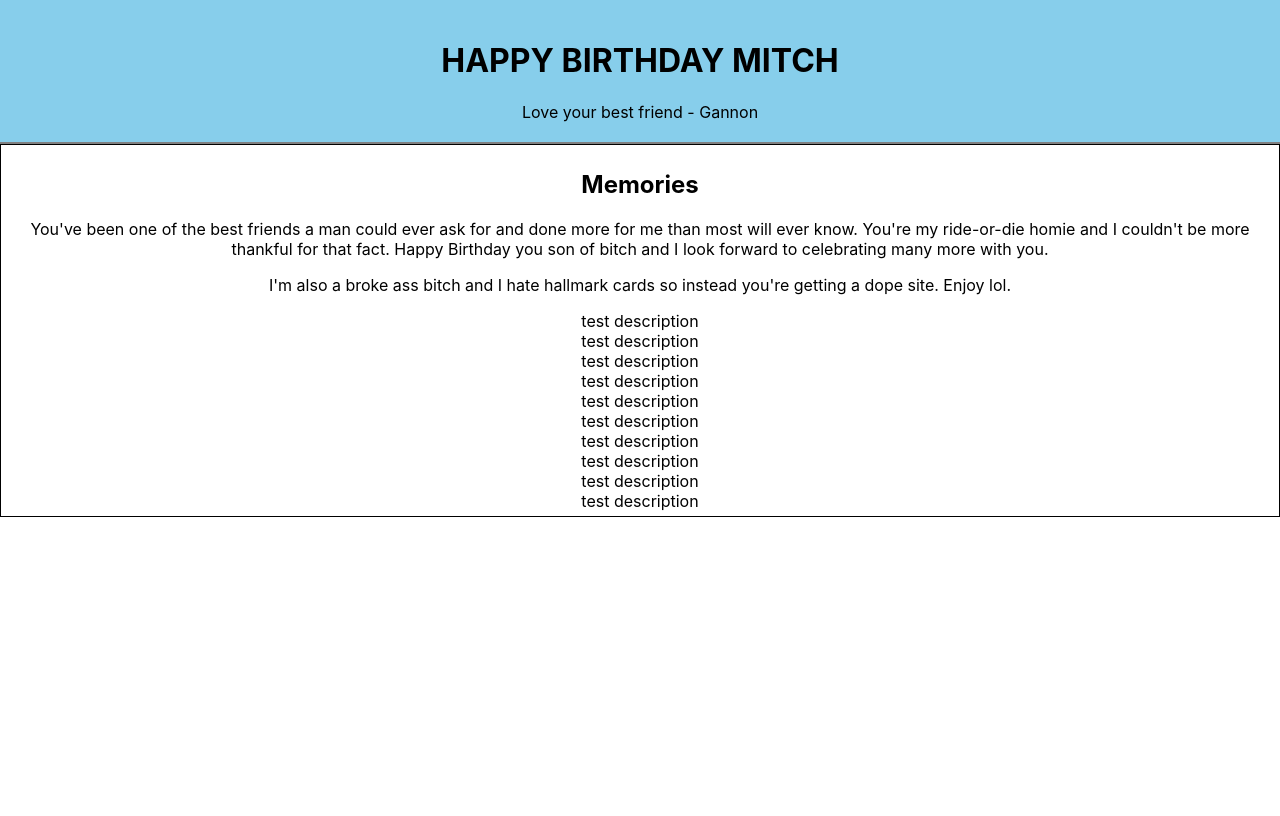
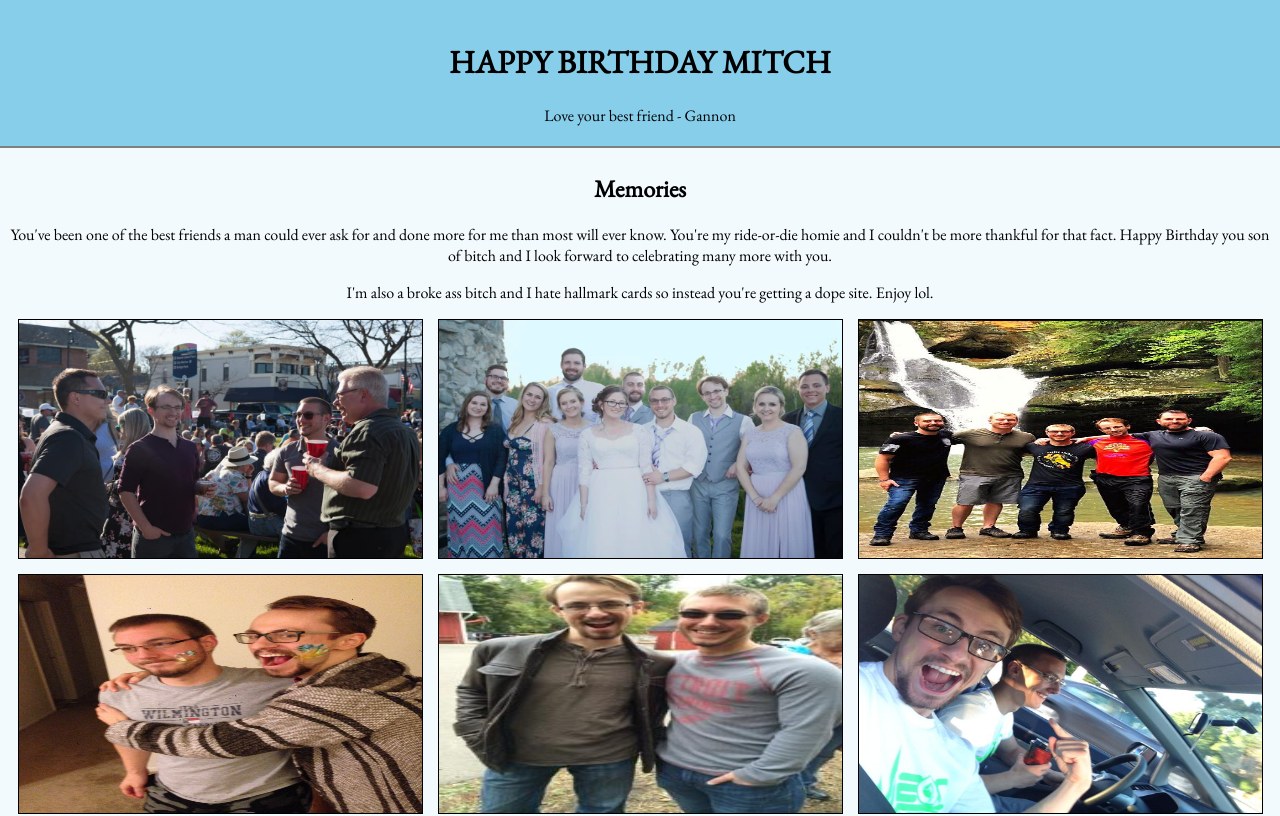
Before and after one commit to GannonDetroit/happy-birthday-mitch, a React (Create React App) app: page / in a window 1280 px wide. Shown: the top 816 px of the page. Built offline with nearby package versions, Linux system fonts and the light colour scheme.

Commit message:
made the gallery work and fixed up some general UI and styling

```diff
--- a/public/index.html
+++ b/public/index.html
@@ -10,7 +10,7 @@
       content="Web site created using create-react-app"
     />
     <link rel="apple-touch-icon" href="%PUBLIC_URL%/logo192.png" />
-    <link href="https://fonts.googleapis.com/css?family=Varela+Round&display=swap" rel="stylesheet">
+
     <!--
       manifest.json provides metadata used when your web app is installed on a
       user's mobile device or desktop. See https://developers.google.com/web/fundamentals/web-app-manifest/
--- a/src/App.css
+++ b/src/App.css
@@ -1,5 +1,6 @@
+
+
 .body{
-  font-family: 'Varela Round', sans-serif;
   padding:10px 40px;
 }
 
--- a/src/App.js
+++ b/src/App.js
@@ -1,13 +1,16 @@
 import React from 'react';
 import Header from './components/header/header'
 import HomePage from './components/homepage/homepage'
+import Footer from './components/footer/footer'
 import './App.css';
+
 
 function App() {
   return (
     <div className="App">
       <Header />
       <HomePage />
+      <Footer />
     </div>
   );
 }
--- a/src/components/footer/footer.jsx
+++ b/src/components/footer/footer.jsx
@@ -0,0 +1,10 @@
+import React from 'react'
+import './footer.styles.scss'
+
+const Footer = () => (
+    <div className='footer'>
+        <p>P.S: We Need To Take More Photos Together...</p>
+    </div>
+)
+
+export default Footer
--- a/src/components/footer/footer.styles.scss
+++ b/src/components/footer/footer.styles.scss
@@ -0,0 +1,5 @@
+.footer{
+    background-color: #45b3e0;
+    border-top: solid 1px grey;
+    padding: 5px;
+}
--- a/src/components/gallery/gallery.jsx
+++ b/src/components/gallery/gallery.jsx
@@ -9,6 +9,11 @@ import photo7 from '../../assets/mitch7.jpg'
 import photo8 from '../../assets/mitch8.jpg'
 import photo9 from '../../assets/mitch9.jpg'
 import photo10 from '../../assets/mitch10.jpg'
+import photo11 from '../../assets/mitch11.jpg'
+import photo12 from '../../assets/mitch12.jpg'
+import Card from '../photo-card/photo-card'
+
+import './gallery.styles.scss'
 
 
 
@@ -68,6 +73,16 @@ class Gallery extends React.Component{
                 image: photo10,
                 description: 'test description'
             },
+            {
+                id: 11,
+                image: photo11,
+                description: 'test description'
+            },
+            {
+                id: 12,
+                image: photo12,
+                description: 'test description'
+            },
         ]
 
         }
@@ -78,7 +93,12 @@ class Gallery extends React.Component{
             <div className='gallery-wrapper'>
                 {
                     this.state.cards.map(card =>
-                        <div key={card.id}>{card.description}</div>)
+                        <Card
+                        key={card.id}
+                        image={card.image}
+                        description={card.description}
+                        />
+                        )
                 }
             </div>
         )
--- a/src/components/gallery/gallery.styles.scss
+++ b/src/components/gallery/gallery.styles.scss
@@ -0,0 +1,6 @@
+.gallery-wrapper{
+    width: 100%;
+    display: flex;
+    flex-wrap: wrap;
+    justify-content: space-between;
+}
--- a/src/components/homepage/homepage.styles.scss
+++ b/src/components/homepage/homepage.styles.scss
@@ -1,4 +1,4 @@
 .homepage-wrapper{
-    border: solid 1px black;
-    padding: 5px;
+    padding: 5px 10px;
+    background-color: #f3fafd
 }
--- a/src/components/photo-card/photo-card.jsx
+++ b/src/components/photo-card/photo-card.jsx
@@ -0,0 +1,14 @@
+import React from 'react'
+import './photo-card.styles.scss'
+
+const Card = (props) => (
+    <div className='card-wrapper'>
+        <img className='background-img' alt='test' src={props.image} />
+        <div className='content'>
+            <p
+            className='description'>{props.description}</p>
+        </div>
+    </div>
+)
+
+export default Card
--- /dev/null
+++ b/src/components/photo-card/photo-card.styles.scss
@@ -0,0 +1,48 @@
+.card-wrapper{
+    min-width: 30%;
+    height: 240px;
+    flex: 1 1 auto;
+    display: flex;
+    align-items: center;
+    justify-content: center;
+    border: 1px solid black;
+    margin: 0 7.5px 15px;
+    overflow: hidden;
+    width: 30vw;
+
+    &:hover{
+
+        & .background-img{
+          transform: scale(1.1);
+          transition: transform 6s cubic-bezier(0.25, 0.45, 0.45, 0.95);
+        }
+        & .content{
+          opacity: 0.9;
+          padding: 0 25px;
+          display: flex;
+          flex-direction: column;
+          border: 1px solid black;
+          background-color: white;
+          position: absolute;
+        }
+        & .description{
+            display: block
+        }
+      }
+}
+
+.background-img{
+    width: 100%;
+    height: 100%;
+    background-position: center;
+    background-size: cover;
+  }
+
+  .content {
+    display: hidden;
+    position: absolute;
+  }
+
+  .description{
+      display: none;
+  }
--- a/src/index.css
+++ b/src/index.css
@@ -1,8 +1,8 @@
+@import url('https://fonts.googleapis.com/css?family=EB+Garamond&display=swap');
+
 body {
   margin: 0;
-  font-family: -apple-system, BlinkMacSystemFont, 'Segoe UI', 'Roboto', 'Oxygen',
-    'Ubuntu', 'Cantarell', 'Fira Sans', 'Droid Sans', 'Helvetica Neue',
-    sans-serif;
+  font-family: 'EB Garamond', serif;
   -webkit-font-smoothing: antialiased;
   -moz-osx-font-smoothing: grayscale;
 }
```
Also changed, not shown: src/assets/mitch12.jpg (added), 1 other file (tests, documents, lock files or other folders).
